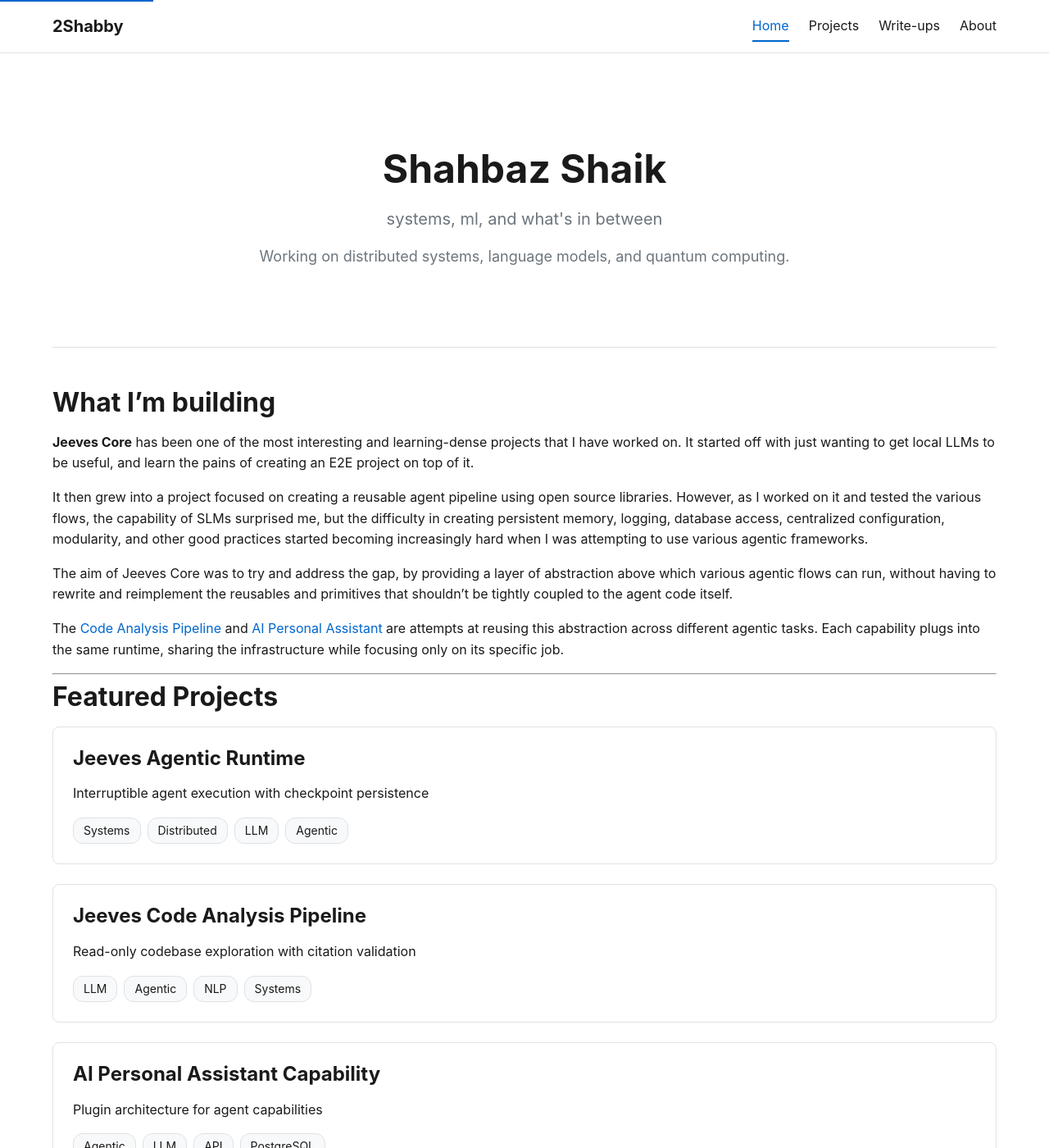
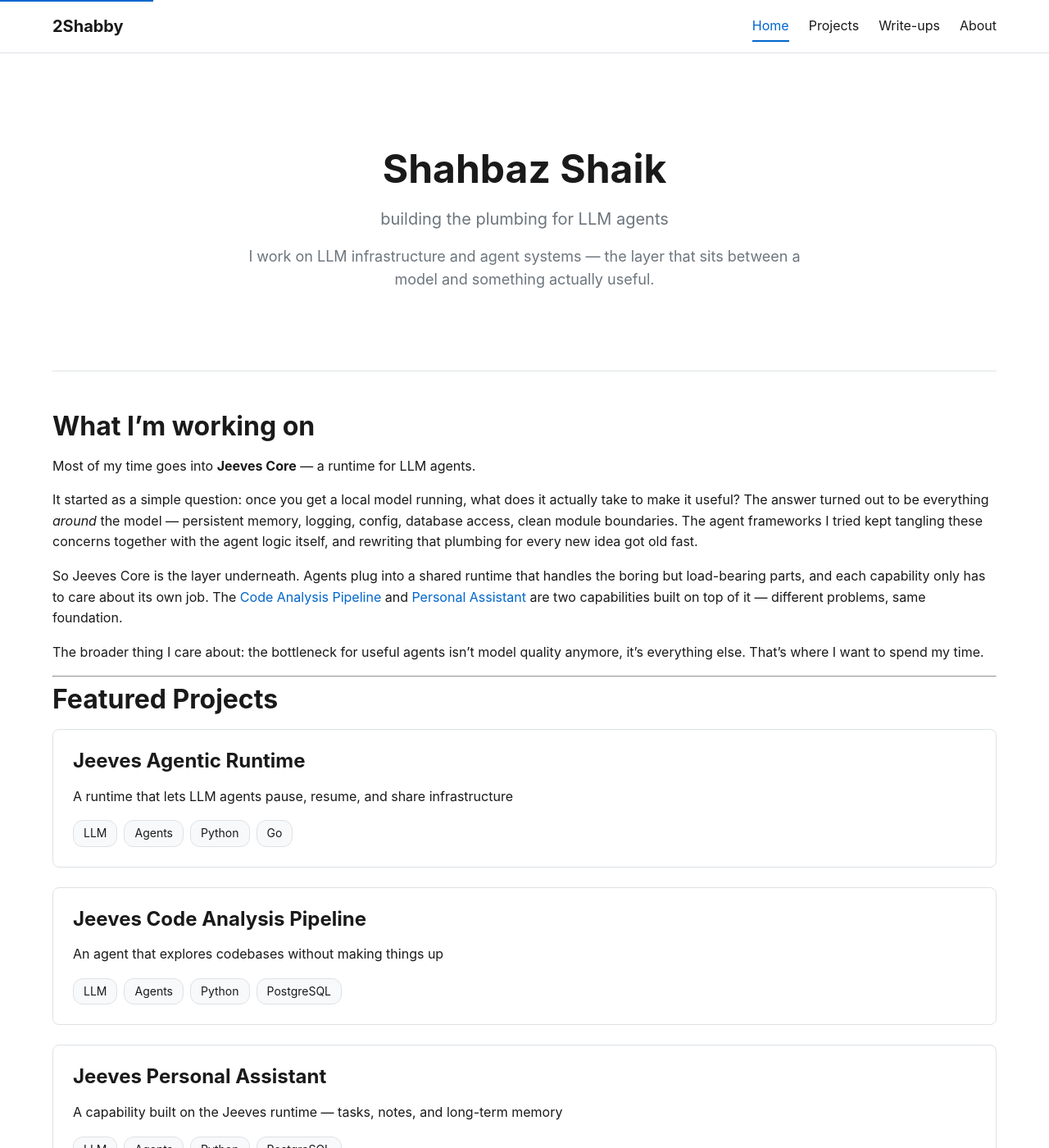
Before and after one commit to 2Shabby/2shabby.github.io, a Jekyll site: the page built from index.md, in a window 1280 px wide and 1400 px high. Shown: the whole window at 82% size. Built offline with Jekyll 4.4.1, drawn with Linux system fonts in a browser that asks for light colours; part of the change alters nothing that is shown; some of the changed text lies outside the part shown.

Commit message:
Refocus profile on LLM infrastructure and agents
Trim generic projects (compiler, shell, xv6, style transfer, blockchain,
campus energy, document matching, virtual labs) that don't differentiate
in the AI-coding era, and rewrite the remaining surfaces around the
LLM infra / agents pivot. Keep quantum ML work as research background.

https://claude.ai/code/session_01DWnx4V7pctzvCV482P7VBC

```diff
--- a/_config.yml
+++ b/_config.yml
@@ -1,7 +1,7 @@
 # Site Settings
 # Main site information
 title: "2Shabby"
-description: "systems, ml, and what's in between"
+description: "building the plumbing for LLM agents"
 author:
   name: "Shahbaz Shaik"
   email: "shaikmohdshahbaz@gmail.com"
--- a/_data/profile.yml
+++ b/_data/profile.yml
@@ -5,8 +5,8 @@
 # Personal Information
 name: "Shahbaz Shaik"
 handle: "2Shabby"
-tagline: "systems, ml, and what's in between"
-short_bio: "Working on distributed systems, language models, and quantum computing."
+tagline: "building the plumbing for LLM agents"
+short_bio: "I work on LLM infrastructure and agent systems — the layer that sits between a model and something actually useful."
 
 # Social Links
 social:
--- a/_data/projects.yml
+++ b/_data/projects.yml
@@ -3,232 +3,98 @@
 # Edit this file to add, remove, or modify projects and categories
 
 categories:
-  # Agentic & LLM Infrastructure
-  - key: agentic-llm
-    label: "Agentic & LLM Infrastructure"
-    description: "Distributed agents, LLM runtimes, code analysis"
+  # LLM Infrastructure & Agents
+  - key: llm-infra-agents
+    label: "LLM Infrastructure & Agents"
+    description: "The plumbing underneath useful agents"
     items:
       - slug: jeeves-runtime
         name: "Jeeves Agentic Runtime"
-        tagline: "Interruptible agent execution with checkpoint persistence"
+        tagline: "A runtime that lets LLM agents pause, resume, and share infrastructure"
         status: active
         repo_url: "https://github.com/Jeeves-Cluster-Organization/jeeves-core"
         tags:
-          - Systems
-          - Distributed
           - LLM
-          - Agentic
+          - Agents
           - Python
           - Go
           - gRPC
           - PostgreSQL
-        summary: "A system that runs AI agents reliably. Agents can be paused and resumed without losing progress. Works with different AI providers like OpenAI and Anthropic. Built with clean separation between components so it's easy to maintain and extend."
+        summary: "The layer that sits between a model and an agent that actually does something. Handles the parts that every agent needs but nobody wants to rewrite: persistent state, checkpointing so long runs can be interrupted and picked back up, provider-agnostic model access, and clean module boundaries so capabilities don't leak into each other. Works with OpenAI, Anthropic, and local models."
 
       - slug: jeeves-code-analysis
         name: "Jeeves Code Analysis Pipeline"
-        tagline: "Read-only codebase exploration with citation validation"
+        tagline: "An agent that explores codebases without making things up"
         status: active
         repo_url: "https://github.com/Jeeves-Cluster-Organization/jeeves-capability-code-analysis"
         tags:
           - LLM
-          - Agentic
-          - NLP
-          - Systems
+          - Agents
           - Python
           - PostgreSQL
           - pgvector
-          - DevOps
-        summary: "Helps AI understand and explore codebases. Has a built-in fact-checker that catches when the AI makes things up about the code. Uses multiple search strategies—from exact text matching to meaning-based search—to find the right information."
+        summary: "A read-only agent for understanding large codebases. The interesting part is the citation layer — every claim the model makes about the code is checked against the actual source, so hallucinated function names and invented behavior get caught before they reach the user. Uses a mix of exact search, structural search, and semantic search depending on what the agent is looking for."
 
       - slug: jeeves-assistant
-        name: "AI Personal Assistant Capability"
-        tagline: "Plugin architecture for agent capabilities"
+        name: "Jeeves Personal Assistant"
+        tagline: "A capability built on the Jeeves runtime — tasks, notes, and long-term memory"
         status: active
         tags:
-          - Agentic
           - LLM
-          - API
+          - Agents
+          - Python
           - PostgreSQL
           - pgvector
-          - Python
-        summary: "A personal assistant plugin that handles tasks, journaling, and reminders. Can search through past journal entries by meaning, not just keywords. Safely handles multiple edits at once and keeps history of everything for auditing."
+        summary: "A personal assistant capability that handles tasks, journaling, and reminders. Mainly a testbed for what useful long-term memory looks like in practice — searching past entries by meaning rather than keywords, keeping an audit trail of what the agent changed and why, and handling concurrent edits safely."
 
-  # Systems Programming
-  - key: systems-programming
-    label: "Systems Programming"
-    description: "Compilers, operating systems, low-level code"
-    items:
-      - slug: compiler
-        name: "C Compiler"
-        tagline: "From source to x86 machine code"
-        status: past
-        tags:
-          - Systems
-          - Compiler
-          - C
-          - x86
-          - Low-level
-        summary: "Takes C code and turns it into actual machine instructions that a computer can run. Covers the full journey: breaking code into tokens, understanding its structure, checking for type errors, and generating the final executable."
-
-      - slug: linux-shell
-        name: "Linux Shell"
-        tagline: "Process control via POSIX system calls"
-        status: past
-        tags:
-          - Systems
-          - C
-          - Linux
-          - OS
-          - Low-level
-        summary: "A command-line shell like Bash, built from scratch in C. Supports piping commands together, redirecting input/output to files, and managing background jobs. Deep dive into how operating systems handle processes."
-
-      - slug: xv6
-        name: "Xv6 Operating System"
-        tagline: "Kernel modifications to MIT's teaching OS"
-        status: past
-        tags:
-          - Systems
-          - OS
-          - Scheduling
-          - C
-          - Low-level
-        summary: "Modified a teaching operating system to experiment with how computers decide which programs run when. Implemented different scheduling approaches: priority-based (important tasks first), round-robin (everyone gets a turn), and lottery (random but fair)."
-
-  # IoT & Embedded Systems
-  - key: iot-embedded
-    label: "IoT & Embedded Systems"
-    description: "Edge devices, voice assistants, sensor systems"
-    items:
       - slug: voice-gateway
         name: "Edge Voice Assistant"
-        tagline: "Local speech processing on ARM with NPU acceleration"
+        tagline: "A voice agent that runs entirely on a small ARM box"
         status: active
         repo_url: "https://github.com/Jeeves-Cluster-Organization/voice_radxa_gateway"
         tags:
-          - IoT
-          - Embedded
-          - ML
-          - NLP
+          - LLM
+          - Edge
           - Python
           - ARM
-          - Kubernetes
           - ONNX
-        summary: "A voice assistant that runs entirely on a small ARM device—no cloud needed. Listens for a wake word, converts speech to text, and speaks back responses. Uses hardware acceleration to run AI models locally and efficiently."
+        summary: "A voice interface for Jeeves that runs on-device — wake word, speech-to-text, and text-to-speech all happen locally, with no round-trip to the cloud. Uses the onboard NPU to keep the models fast enough to feel responsive. Part of the broader interest in pushing more of the agent stack onto local hardware."
 
-      - slug: campus-energy
-        name: "Campus Energy Monitoring"
-        tagline: "Industrial power meters to web dashboard"
-        status: active
-        repo_url: "https://github.com/2Shabby/ESW"
-        tags:
-          - IoT
-          - Embedded
-          - ESP32
-          - Django
-          - Modbus
-          - FreeRTOS
-          - Hardware
-        summary: "Monitors energy usage across a campus in real-time. Small microcontrollers read power meters and environmental sensors, sending data to a web dashboard. Helps identify energy waste and track usage patterns over time."
-
-  # Machine Learning & Quantum Computing
-  - key: ml-quantum
-    label: "Machine Learning & Quantum Computing"
-    description: "Quantum state generation, ML classifiers, physics-informed networks"
+  # Research Background
+  - key: research
+    label: "Research Background"
+    description: "Earlier work in quantum ML — kept here because the problems were genuinely hard"
     items:
       - slug: quantum-density-ml
-        name: "Quantum State Generation via ML"
-        tagline: "Generating valid density matrices with structural guarantees"
+        name: "Generating Valid Quantum States with Neural Nets"
+        tagline: "Networks that produce physically valid outputs by construction, not by luck"
         status: past
         repo_url: "https://github.com/2Shabby/broadcastability_ml_project"
         tags:
+          - Quantum
           - ML
-          - Quantum
           - Research
-          - Python
-          - GAN
-          - VAE
           - PyTorch
-        summary: "Uses machine learning to generate valid quantum states. The neural network is designed so that every output is mathematically correct by construction—not just approximately. Combines deep learning with quantum physics constraints."
+        summary: "Training neural networks to generate quantum states is hard because most outputs aren't physically valid. The trick here was baking the validity constraints directly into the architecture, so every sample the network produces is a legitimate quantum state — no rejection sampling, no post-hoc fixing."
 
       - slug: quantum-witness-ml
-        name: "Quantum Distillability Witness Learner"
-        tagline: "Learning entanglement witnesses from measurement data"
+        name: "Learning Entanglement Witnesses"
+        tagline: "Classifiers that certify quantum entanglement from fewer measurements"
         status: past
         repo_url: "https://github.com/Jeeves-Cluster-Organization/ML_QML_Witness_Generation"
         tags:
+          - Quantum
           - ML
-          - Quantum
           - Research
-          - Python
-          - Transformer
-          - SVM
           - PyTorch
-        summary: "Trains classifiers to determine if quantum states have useful entanglement. The goal is to certify quantum properties using fewer measurements than traditional methods. Tested on various well-known quantum states used in research."
-
-      - slug: image-style-transfer
-        name: "Image Style Transfer"
-        tagline: "Transferring artistic texture while preserving structure"
-        status: past
-        tags:
-          - ML
-          - Deep Learning
-          - Computer Vision
-          - Python
-        summary: "Takes the style of one image (like a Van Gogh painting) and applies it to another image (like your photo) while keeping the original content recognizable. Uses a neural network to understand what 'style' and 'content' mean separately."
+        summary: "Training models to tell whether a quantum state has useful entanglement, using far fewer measurements than the standard approaches need. Tested across a range of canonical states."
 
       - slug: quantum-entanglement
         name: "Fully Entangled Fraction"
-        tagline: "Entanglement quantification in multi-qubit network states"
+        tagline: "Symbolic analysis of entanglement in multi-qubit networks"
         status: past
         tags:
           - Quantum
           - Research
           - Mathematica
-        summary: "Measures how 'entangled' quantum states are across different network configurations. Uses symbolic math to analyze quantum correlations and figure out how well these states could work for quantum teleportation."
-
-  # Web & Blockchain
-  - key: web-blockchain
-    label: "Web & Blockchain"
-    description: "Distributed trust, decentralized systems, web interfaces"
-    items:
-      - slug: healthcare-blockchain
-        name: "Blockchain Electronic Health Records"
-        tagline: "Dual-signature consent for medical record updates"
-        status: past
-        repo_url: "https://github.com/2Shabby/medical-records"
-        tags:
-          - Blockchain
-          - Web3
-          - Solidity
-          - React
-          - IPFS
-          - Healthcare
-        summary: "A medical records system where both doctor and patient must approve any changes—enforced by blockchain. Files are stored securely off-chain, with the blockchain verifying nothing was tampered with. Web interface for easy access."
-
-      - slug: virtual-labs
-        name: "Virtual Labs"
-        tagline: "Open source contributions to national educational platform"
-        status: past
-        tags:
-          - Web
-          - Open Source
-          - Government
-          - Education
-        summary: "Contributed to a Government of India platform that lets students do lab experiments remotely through interactive simulations. Fixed bugs and added features used by students across Indian universities."
-
-  # NLP & Data Science
-  - key: nlp-data-science
-    label: "NLP & Data Science"
-    description: "Topic modeling, semantic matching, document analysis"
-    items:
-      - slug: document-matching
-        name: "Document Matching with NLP"
-        tagline: "Relevance scoring between papers and contexts"
-        status: past
-        tags:
-          - ML
-          - NLP
-          - Research
-          - Python
-          - LDA
-        summary: "Automatically finds research papers that are relevant to a given topic or context. Uses natural language processing to understand what papers are about and score how well they match what you're looking for."
+        summary: "Symbolic math work on how entangled different multi-qubit network configurations are, and how well they'd hold up as a resource for quantum teleportation."
--- a/index.md
+++ b/index.md
@@ -1,18 +1,18 @@
 ---
 layout: home
 title: Welcome
-description: Systems & ML engineer building distributed systems, LLM infrastructure, and edge computing solutions.
+description: I work on LLM infrastructure and agent systems.
 ---
 
-## What I'm building
+## What I'm working on
 
-**Jeeves Core** has been one of the most interesting and learning-dense projects that I have worked on. It started off with just wanting to get local LLMs to be useful, and learn the pains of creating an E2E project on top of it.
+Most of my time goes into **Jeeves Core** — a runtime for LLM agents.
 
-It then grew into a project focused on creating a reusable agent pipeline using open source libraries. However, as I worked on it and tested the various flows, the capability of SLMs surprised me, but the difficulty in creating persistent memory, logging, database access, centralized configuration, modularity, and other good practices started becoming increasingly hard when I was attempting to use various agentic frameworks.
+It started as a simple question: once you get a local model running, what does it actually take to make it useful? The answer turned out to be everything *around* the model — persistent memory, logging, config, database access, clean module boundaries. The agent frameworks I tried kept tangling these concerns together with the agent logic itself, and rewriting that plumbing for every new idea got old fast.
 
-The aim of Jeeves Core was to try and address the gap, by providing a layer of abstraction above which various agentic flows can run, without having to rewrite and reimplement the reusables and primitives that shouldn't be tightly coupled to the agent code itself.
+So Jeeves Core is the layer underneath. Agents plug into a shared runtime that handles the boring but load-bearing parts, and each capability only has to care about its own job. The [Code Analysis Pipeline]({{ '/projects/' | relative_url }}#jeeves-code-analysis) and [Personal Assistant]({{ '/projects/' | relative_url }}#jeeves-assistant) are two capabilities built on top of it — different problems, same foundation.
 
-The [Code Analysis Pipeline]({{ '/projects/' | relative_url }}#jeeves-code-analysis) and [AI Personal Assistant]({{ '/projects/' | relative_url }}#jeeves-assistant) are attempts at reusing this abstraction across different agentic tasks. Each capability plugs into the same runtime, sharing the infrastructure while focusing only on its specific job.
+The broader thing I care about: the bottleneck for useful agents isn't model quality anymore, it's everything else. That's where I want to spend my time.
 
 ---
 
--- a/pages/about.md
+++ b/pages/about.md
@@ -1,16 +1,18 @@
 ---
 layout: page
 title: About
-description: Systems and machine learning.
+description: LLM infrastructure and agent systems.
 permalink: /about/
 narrow: true
 ---
 
 ## Hi, I'm Shahbaz
 
-I work on distributed systems, LLM infrastructure, and quantum computing.
+I build LLM infrastructure and agent systems. The part I find interesting isn't the model — it's everything around it that has to work before an agent can do anything useful. Memory, state, config, boundaries, recovery, running things on the edge.
 
-**Interests:** distributed systems • LLM infrastructure • systems programming • edge computing • quantum ML
+Before the current pivot, I spent time on quantum ML research and edge/embedded systems. The through-line is the same: I like the layer where messy physical or statistical reality has to meet clean software abstractions.
+
+**What I'm thinking about right now:** runtime design for long-running agents, how to make memory actually useful instead of cosmetic, and pushing more of the agent stack onto local hardware.
 
 ---
 
```
